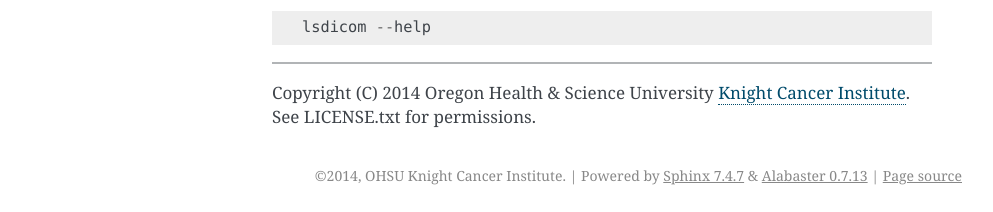
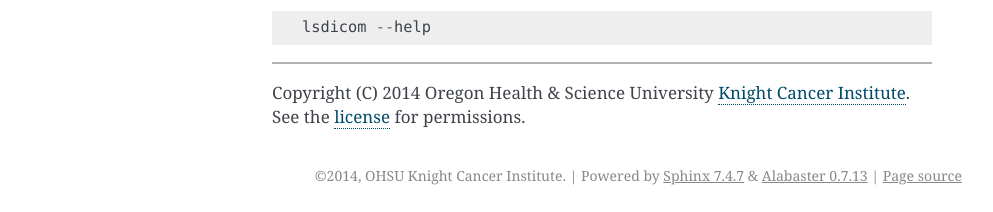
Before and after one commit to ohsu-qin/qidicom, a Sphinx documentation site: the page built from doc/index.rst, in a window 1280 px wide. Shown: the part 781-993 px from the top of the page, without its empty margins (148-1141 px from the left). Built offline with Sphinx 7.4.7, drawn with Linux system fonts in a browser that asks for light colours.

Commit message:
Reference the license.

```diff
--- a/doc/index.rst
+++ b/doc/index.rst
@@ -47,12 +47,14 @@ Run the following command for the utility options::
 .. container:: copyright
 
   Copyright (C) 2014 Oregon Health & Science University `Knight Cancer Institute`_.
-  See LICENSE.txt for permissions.
+  See the license_ for permissions.
 
 
 .. Targets:
 
 .. _Knight Cancer Institute: http://www.ohsu.edu/xd/health/services/cancer
+
+.. _license: https://github.com/ohsu-qin/qidicom/blob/master/LICENSE.txt
 
 .. _pip: https://pypi.python.org/pypi/pip
 
```
